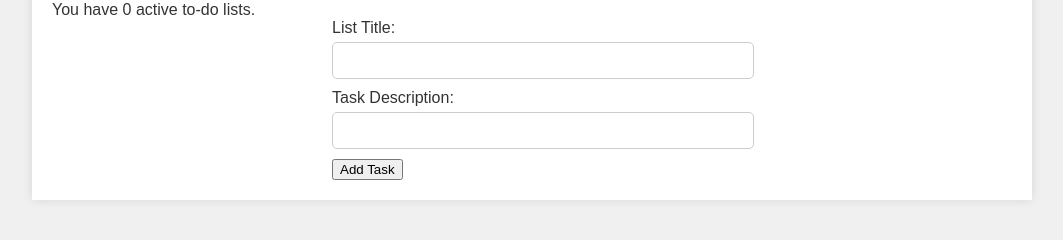
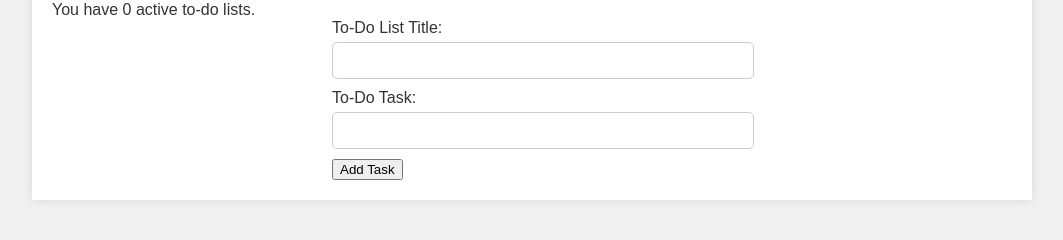
Before and after one commit to assemanur/dodone, a Flask app: template templates/dashboard.html in a window 1280 px wide. Shown: the part 74-314 px from the top of the page, without its empty margins (108-1171 px from the left). Run offline with Flask 3, Linux system fonts and the light colour scheme; the template is opened without the code that fills it, so the values that code supplies are empty.

Commit message:
minor edits

```diff
--- a/templates/dashboard.html
+++ b/templates/dashboard.html
@@ -26,12 +26,12 @@ Dashboard
         <!-- Form for adding a quick task -->
         <form action="/add_task" method="post">
             <!-- Form field for list title -->
-            <label for="list_title">List Title:</label>
-            <input type="text" id="list_title" name="list_title">
+            <label for="list_title">To-Do List Title:</label>
+            <input type="text" id="list_title" name="list_title" required>
 
             <!-- Form field for task description -->
-            <label for="task_description">Task Description:</label>
-            <input type="text" id="task_description" name="task_description">
+            <label for="task_description">To-Do Task:</label>
+            <input type="text" id="task_description" name="task_description" required>
 
             <input type="submit" value="Add Task">
         </form>
```
